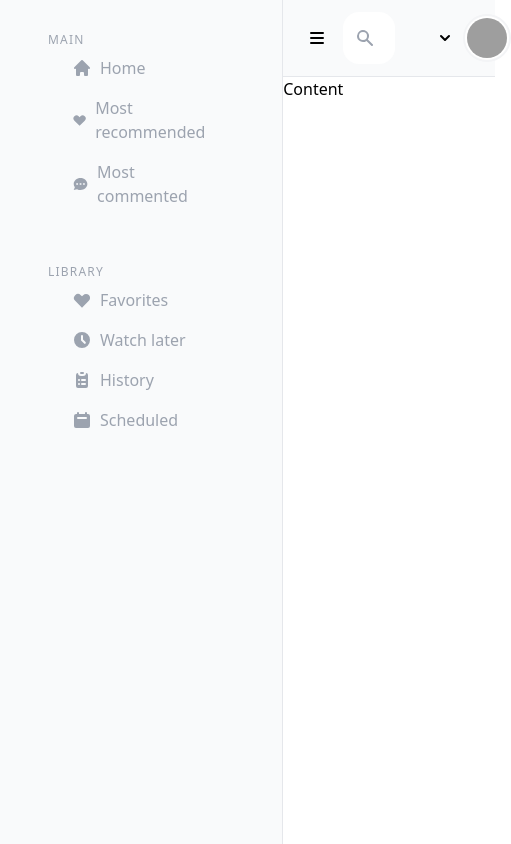
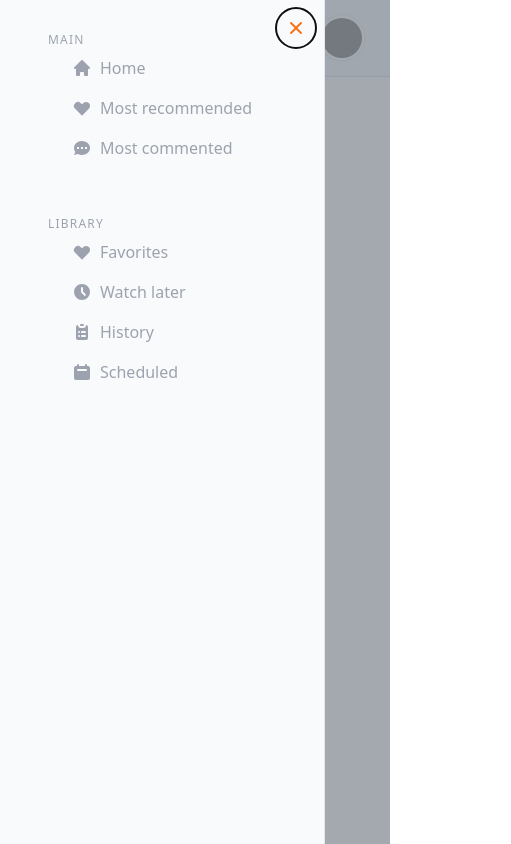
Before and after one commit to joma74/tallpad-headlessui-buildingdropdownmenu, a Vue app: page / in a window 390 px wide. Shown: the whole page, 511 px wide, since content can reach past the window. Built offline with nearby package versions, Linux system fonts and the light colour scheme; grey boxes are pictures that could not be loaded.

Commit message:
refactor: From sidebar to... #7 Sidebar isa Dialog and hides till md on

```diff
--- a/src/components/SidebarToSlideover.vue
+++ b/src/components/SidebarToSlideover.vue
@@ -1,6 +1,44 @@
 <template>
   <div id="main" class="flex min-h-screen">
-    <nav id="sidebar" class="px-6 py-8 space-y-8 bg-gray-50 border-r">
+    <Dialog
+      id="mobile-sidebar-dialog"
+      as="div"
+      :open="sidebarOpened"
+      @close="sidebarOpened = false"
+      class="md:hidden block fixed inset-0 z-40"
+      x_comment="For the Dialog to hide from md on. fixed inset-0 z-40 are all for the Dialog overlay's first layer"
+    >
+      <nav
+        id="mobile-sidebar"
+        class="relative z-10 max-w-fit h-full overflow-y-auto px-6 space-y-8 bg-gray-50 border-r"
+        x_comment="z over previous, max width only as content needs and full vertical"
+      >
+        <button
+          type="button"
+          value="Close sidebar"
+          title="Close sidebar"
+          @click="sidebarOpened = false"
+          class="absolute top-2 right-2 flex items-center justify-center w-10 h-10 rounded-full group"
+        >
+          <XIcon
+            class="w-5 h-5 group-hover:text-orange-500 group-focus:text-orange-500"
+          />
+        </button>
+        <SidebarGroup :navigationItems="mainNavigation">Main</SidebarGroup>
+        <SidebarGroup :navigationItems="libraryNavigation"
+          >Library</SidebarGroup
+        >
+      </nav>
+      <DialogOverlay
+        id="mobile-sidebar-dialog-overlay"
+        x_comment="Closes dialog if clicked"
+        class="fixed inset-0 bg-gray-600 bg-opacity-50"
+      ></DialogOverlay>
+    </Dialog>
+    <nav
+      id="desktop-sidebar"
+      class="hidden md:block px-6 py-8 space-y-8 bg-gray-50 border-r"
+    >
       <SidebarGroup :navigationItems="mainNavigation">Main</SidebarGroup>
       <SidebarGroup :navigationItems="libraryNavigation">Library</SidebarGroup>
     </nav>
@@ -19,9 +57,11 @@
         >
           <button
             id="sidebar-toggle"
-            class="hover:text-orange-500 focus:text-orange-500"
             type="button"
             value="Open sidebar"
+            title="Open sidebar"
+            @click="sidebarOpened = true"
+            class="md:invisible block hover:text-orange-500 focus:text-orange-500"
           >
             <MenuIcon class="h-5 w-5" />
           </button>
@@ -70,7 +110,16 @@
 </template>
 <script lang="ts">
 import { defineComponent } from "vue"
-import { Menu, MenuButton, MenuItems, MenuItem } from "@headlessui/vue"
+import {
+  TransitionRoot,
+  TransitionChild,
+  Dialog,
+  DialogOverlay,
+  Menu,
+  MenuButton,
+  MenuItems,
+  MenuItem,
+} from "@headlessui/vue"
 import {
   CalendarIcon,
   ChatIcon,
@@ -81,6 +130,7 @@ import {
   ChevronDownIcon,
   MenuIcon,
   SearchIcon,
+  XIcon,
 } from "@heroicons/vue/solid"
 
 import SidebarGroup from "./SidebarGroup.vue"
@@ -95,10 +145,16 @@ export default defineComponent({
     ChevronDownIcon,
     MenuIcon,
     SearchIcon,
+    XIcon,
     SidebarGroup,
+    TransitionRoot,
+    TransitionChild,
+    Dialog,
+    DialogOverlay,
   },
   data() {
     return {
+      sidebarOpened: true,
       mainNavigation: [
         { href: "/", label: "Home", icon: HomeIcon },
         { href: "/", label: "Most recommended", icon: HeartIcon },
```
